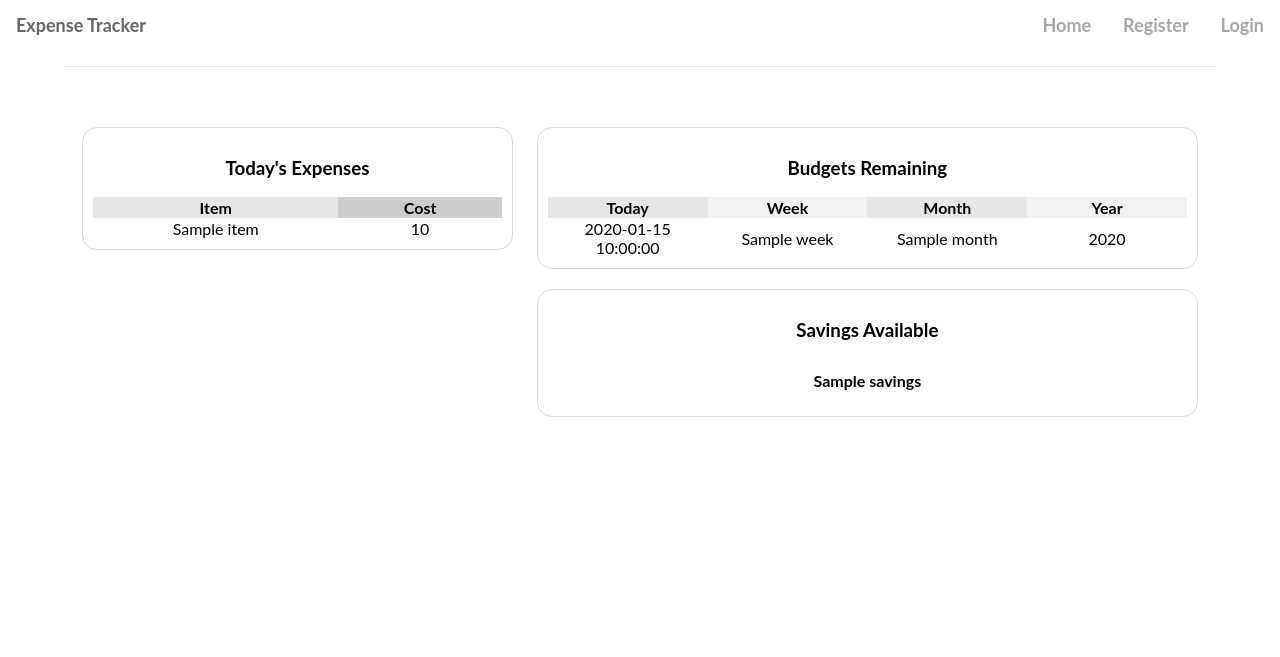
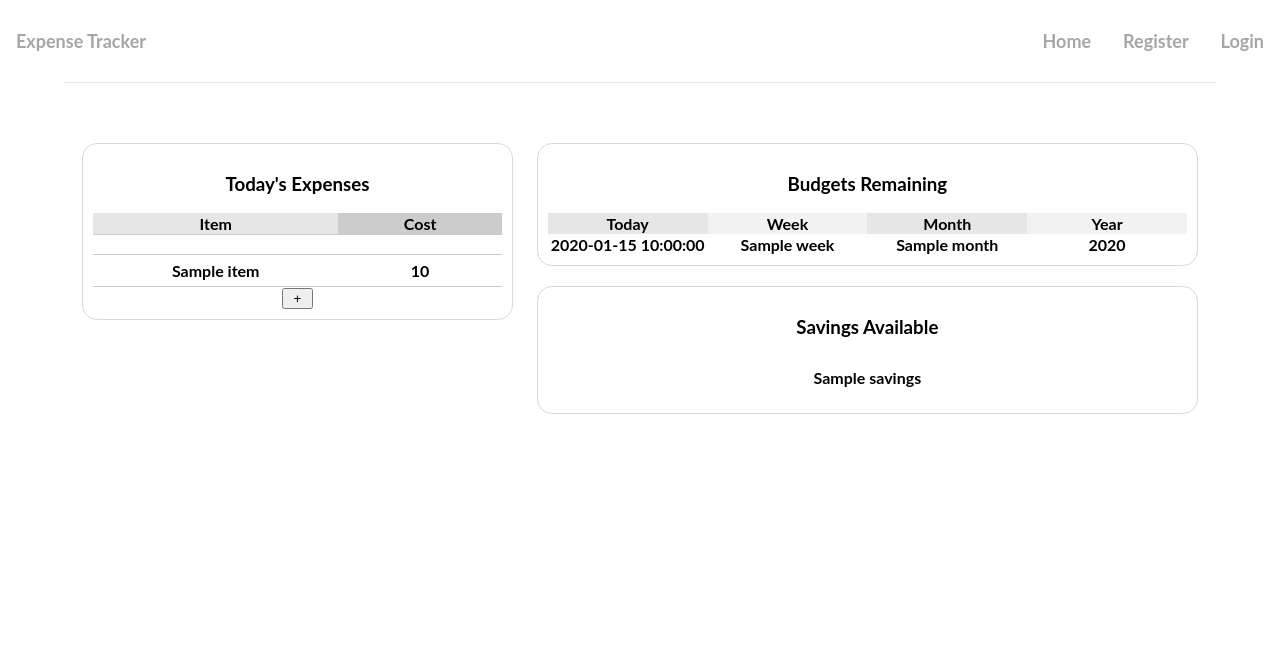
Before and after one commit to danwan754/expense-tracker, a Flask app: template app/templates/home/dashboard.html in a window 1280 px wide. Shown: the top 657 px of the page. Before the commit the page ends 417 px from the top, so only its background shows below. Run offline with Flask 2, Linux system fonts and the light colour scheme; the template is opened without the code that fills it: most values are stand-ins (such as "Sample title", 1, 10 or a date in 2020); form fields are guessed from the names that the template uses; parts of the project's set-up code (start-up, migrations or seed data) failed here and were passed over.

Commit message:
Post and display add expense today

```diff
--- a/app/static/css/style.css
+++ b/app/static/css/style.css
@@ -131,20 +131,21 @@ form {
   padding: 50px 0;
   text-align: center;
   border-top: 1px solid #e7e7e7;
-
-  /* border: solid black 1px; */
 }
 
 .dashboard-row {
-  /* text-align: left; */
   width: 100%;
   margin-bottom: 20px;
-  /* border: solid black 1px; */
 }
 
 /* basic wrapper for a dashboard component from templates/includes */
 .dash-wrapper {
-  /* margin-top: 15px; */
+  padding: 10px;
+  border-radius: 15px;
+  border: solid #d9d9d9 1px;
+}
+
+.margin-down {
   margin-bottom: 20px;
 }
 
@@ -155,11 +156,47 @@ form {
   margin: 10px;
 }
 
+.today-expense-wrapper input {
+  /* float: right; */
+
+}
+
 .budget-and-savings-wrapper {
   display: inline-block;
   vertical-align: top;
   width: calc(60% - 30px);
   margin: 10px;
+}
+
+.expense-modal {
+  display: none; /* Hidden by default */
+  position: fixed; /* Stay in place */
+  z-index: 1; /* Sit on top */
+  padding-top: 100px; /* Location of the box */
+  left: 0;
+  top: 0;
+  width: 100%; /* Full width */
+  height: 100%; /* Full height */
+  overflow: auto; /* Enable scroll if needed */
+  background-color: rgb(0,0,0); /* Fallback color */
+  background-color: rgba(0,0,0,0.4); /* Black w/ opacity */
+}
+
+.expense-modal-content {
+  background-color: #fefefe;
+  margin: auto;
+  padding: 20px;
+  border: 1px solid #888;
+  border-radius: 10px;
+  width: 80%;
+}
+
+/* close button for modals */
+.close {
+  color: #aaaaaa;
+  float: right;
+  font-size: 28px;
+  font-weight: bold;
 }
 
 /**/
@@ -168,9 +205,7 @@ form {
 /* templates/home/includes/today-expense.html */
 
 .today-expense-container {
-  padding: 10px;
-  border-radius: 15px;
-  border: solid #d9d9d9 1px;
+
 }
 
 /* .today-expense-container h3 {
@@ -183,14 +218,23 @@ form {
   margin: 0;
 }
 
-.today-expense-table th, td {
-  padding-left: 10px;
-  padding-right: 10px;
+.today-expense-table th {
+  text-align: center;
+  /* padding-bottom: 10px; */
   /* border: solid black 1px; */
 }
 
-.today-expense-table th {
-  text-align: center;
+.space-row {
+  height: 20px;
+}
+
+.today-expense-table tr {
+  border-bottom: 1px solid #cccccc;
+}
+
+.today-expense-table td {
+  padding-top: 6px;
+  padding-bottom: 6px;
 }
 
 /* the item name table heading */
@@ -217,9 +261,6 @@ form {
 /* /templates/includes/budgets.html */
 
 .budget-container {
-  padding: 10px;
-  border-radius: 15px;
-  border: solid #d9d9d9 1px;
 }
 
 
@@ -253,9 +294,6 @@ form {
 /* /templates/includes/savings.html */
 
 .savings-container {
-  padding: 10px;
-  border-radius: 15px;
-  border: solid #d9d9d9 1px;
 }
 
 .savings-container p {
--- a/app/templates/base.html
+++ b/app/templates/base.html
@@ -5,6 +5,7 @@
   <meta name="viewport" content="width=device-width, initial-scale=1.0">
   <link href="{{ url_for('static', filename='css/style.css') }}" rel="stylesheet">
   <link rel="shortcut icon" href="{{ url_for('static', filename='img/favicon.ico') }}">
+  <script src="https://unpkg.com/axios/dist/axios.min.js"></script>
 </header>
 <body>
   <ul class="nav">
--- a/app/templates/home/dashboard.html
+++ b/app/templates/home/dashboard.html
@@ -1,19 +1,20 @@
 <!-- app/templates/home/dashboard.html -->
-<script type=text/javascript src="{{
-  url_for('static', filename='js/dashboard.js') }}"></script>
 {% extends "base.html" %}
 {% block title %}Dashboard{% endblock %}
 {% block body %}
 <div class="dashboard-section">
   <div class="dashboard-row">
     <div class="today-expense-wrapper">
-      {% include "includes/today_expense.html" %}
+      <div class="dash-wrapper">
+        {% include "includes/today_expense.html" %}
+        <input id="add-expense-button" type="button" value=" + ">
+      </div>
     </div>
     <div class="budget-and-savings-wrapper">
-      <div class="dash-wrapper">
+      <div class="dash-wrapper margin-down">
         {% include "includes/budgets.html" %}
       </div>
-      <div class="dash-wrapper">
+      <div class="dash-wrapper margin-down">
         {% include "includes/savings.html" %}
       </div>
     </div>
@@ -24,10 +25,14 @@
     </div>
   </div>
 
-  <div class="expense-modal">
+  <div class="expense-modal" id="expense-modal">
     <div class="expense-modal-content">
-      {% include "includes/add-expense-form.html" %}
+      <span class="close">&times;</span>
+      {% include "includes/modal/add-expense-form.html" %}
     </div>
   </div>
 </div>
+
+<script type=text/javascript src="{{
+  url_for('static', filename='js/dashboard.js') }}"></script>
 {% endblock %}
--- /dev/null
+++ b/app/templates/includes/modal/add-expense-form.html
@@ -0,0 +1,20 @@
+<!-- /templates/includes/modal/add-expense-expense_form.html -->
+
+{% block body %}
+  <h2>Add Expense</h2>
+  </br>
+  <form id="add-expense-form" method="POST" action="/add-expense">
+    {{ expense_form.csrf_token }}
+    {{ expense_form.item.label }} </br>
+    {{ expense_form.item(size=60) }} </br></br>
+
+    {{ expense_form.cost.label }} </br>
+    {{ expense_form.cost(size=60) }} </br></br>
+
+    {{ expense_form.category.label }} </br>
+    {{ expense_form.category }} </br></br>
+
+    <input id="add-expense-submit-button" type="submit" value="Add">
+  </form>
+</div>
+{% endblock %}
--- a/app/templates/includes/today_expense.html
+++ b/app/templates/includes/today_expense.html
@@ -7,7 +7,8 @@
       <th>Item</th>
       <th>Cost</th>
     </tr>
-
+    <tr class="space-row">
+    </tr>
     {% if today_expenses %}
       {% for expense in today_expenses %}
         <tr>
```
Also changed, not shown: app/home/forms.py (added, +16 -0 lines), app/home/views.py (+31 -3 lines), app/models.py (+14 -0 lines), app/static/js/dashboard.js (+64 -0 lines), app/templates/includes/add-expense-form.html (deleted).
